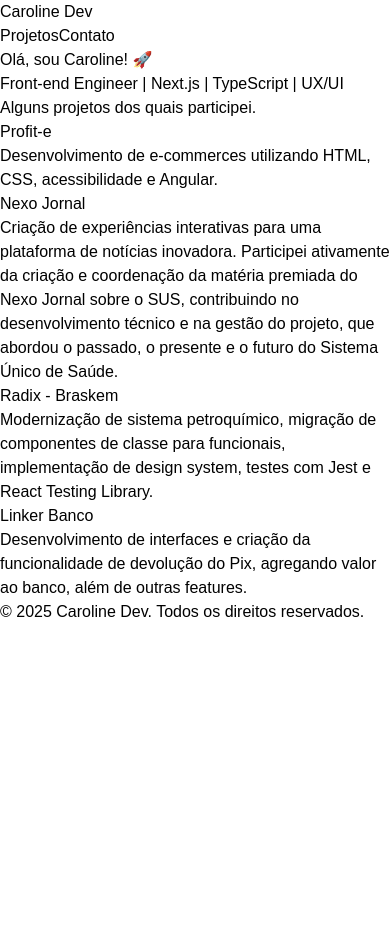
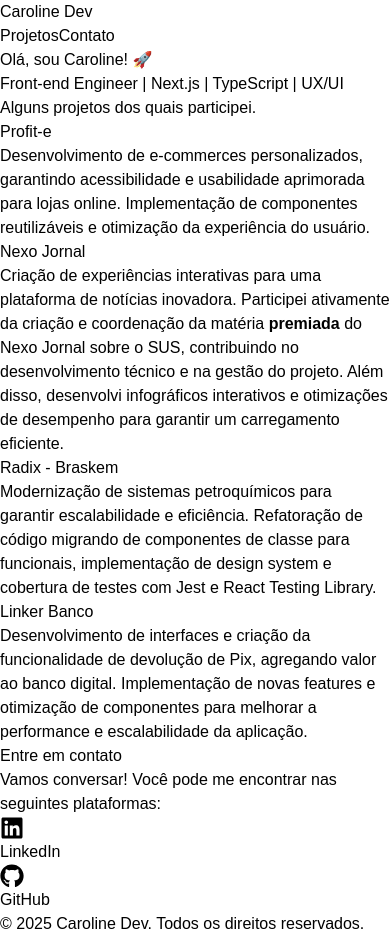
Before and after one commit to krollopes/myside-portfolio, a Next.js app: page / in a window 390 px wide. Before the commit the page ends 844 px from the top, so only its background shows below. Built offline with nearby package versions, Linux system fonts and the light colour scheme.

Commit message:
feat: adjustment finaly project

```diff
--- a/package.json
+++ b/package.json
@@ -12,7 +12,8 @@
     "framer-motion": "^12.4.3",
     "next": "15.1.7",
     "react": "^19.0.0",
-    "react-dom": "^19.0.0"
+    "react-dom": "^19.0.0",
+    "react-icons": "^5.4.0"
   },
   "devDependencies": {
     "@eslint/eslintrc": "^3",
--- /dev/null
+++ b/src/components/Contact.tsx
@@ -0,0 +1,33 @@
+import { FaGithub, FaLinkedin } from 'react-icons/fa';
+
+export default function Contact() {
+  return (
+    <section
+      id='contact'
+      className='mt-16 py-16 bg-gray-800 text-white text-center'
+    >
+      <h2 className='text-3xl font-bold'>Entre em contato</h2>
+      <p className='mt-4 text-lg'>
+        Vamos conversar! Você pode me encontrar nas seguintes plataformas:
+      </p>
+      <div className='flex justify-center gap-6 mt-6'>
+        <a
+          href='https://www.linkedin.com/in/caroline-lopes'
+          target='_blank'
+          rel='noopener noreferrer'
+          className='flex items-center gap-2 text-blue-400 hover:text-blue-600 transition text-lg'
+        >
+          <FaLinkedin size={24} /> LinkedIn
+        </a>
+        <a
+          href='https://github.com/seu-usuario'
+          target='_blank'
+          rel='noopener noreferrer'
+          className='flex items-center gap-2 text-gray-400 hover:text-gray-600 transition text-lg'
+        >
+          <FaGithub size={24} /> GitHub
+        </a>
+      </div>
+    </section>
+  );
+}
--- a/src/components/Header.tsx
+++ b/src/components/Header.tsx
@@ -2,7 +2,7 @@
 
 export default function Header() {
   return (
-    <header className='w-full py-4 bg-black text-white'>
+    <header className='w-full py-4 pl-4 pr-4 bg-black text-white'>
       <nav className='container mx-auto flex justify-between items-center'>
         <h1 className='text-xl font-bold'>Caroline Dev</h1>
         <div>
--- a/src/components/Hero.tsx
+++ b/src/components/Hero.tsx
@@ -4,22 +4,23 @@
 export default function Hero() {
   return (
     <section className='h-screen flex flex-col justify-center items-center text-center bg-gradient-to-r from-blue-500 to-purple-600 text-white'>
-      <motion.h1
-        className='text-5xl font-bold'
+      <motion.div
         initial={{ opacity: 0, y: -50 }}
         animate={{ opacity: 1, y: 0 }}
         transition={{ duration: 1 }}
       >
-        Olá, sou Caroline! 🚀
-      </motion.h1>
-      <motion.p
-        className='mt-4 text-xl'
+        <h1 className='text-5xl font-bold'>Olá, sou Caroline! 🚀</h1>
+      </motion.div>
+      <motion.div
+        className='mt-2 flex justify-center'
         initial={{ opacity: 0, y: 50 }}
         animate={{ opacity: 1, y: 0 }}
         transition={{ duration: 1, delay: 0.5 }}
       >
-        Front-end Engineer | Next.js | TypeScript | UX/UI
-      </motion.p>
+        <p className='text-xl flex items-center gap-2 pr-2 md:pr-4'>
+          Front-end Engineer | Next.js | TypeScript | UX/UI
+        </p>
+      </motion.div>
     </section>
   );
 }
--- a/src/components/Projects.tsx
+++ b/src/components/Projects.tsx
@@ -1,30 +1,45 @@
+import Contact from './Contact';
+
 const projects = [
   {
     name: 'Profit-e',
     description:
-      'Desenvolvimento de e-commerces utilizando HTML, CSS, acessibilidade e Angular.',
+      'Desenvolvimento de e-commerces personalizados, garantindo acessibilidade e usabilidade aprimorada para lojas online. Implementação de componentes reutilizáveis e otimização da experiência do usuário.',
   },
   {
     name: 'Nexo Jornal',
-    description:
-      'Criação de experiências interativas para uma plataforma de notícias inovadora. Participei ativamente da criação e coordenação da matéria premiada do Nexo Jornal sobre o SUS, contribuindo no desenvolvimento técnico e na gestão do projeto, que abordou o passado, o presente e o futuro do Sistema Único de Saúde.',
-    // https://ijf.org.br/o-que-e-de-onde-veio-e-para-onde-vai-o-sus/?utm_source=chatgpt.com
+    description: (
+      <>
+        Criação de experiências interativas para uma plataforma de notícias
+        inovadora. Participei ativamente da criação e coordenação da matéria{' '}
+        <a
+          href='https://ijf.org.br/o-que-e-de-onde-veio-e-para-onde-vai-o-sus/?utm_source=chatgpt.com'
+          target='_blank'
+          rel='noopener noreferrer'
+        >
+          <strong>premiada</strong>
+        </a>{' '}
+        do Nexo Jornal sobre o SUS, contribuindo no desenvolvimento técnico e na
+        gestão do projeto. Além disso, desenvolvi infográficos interativos e
+        otimizações de desempenho para garantir um carregamento eficiente.
+      </>
+    ),
   },
   {
     name: 'Radix - Braskem',
     description:
-      'Modernização de sistema petroquímico, migração de componentes de classe para funcionais, implementação de design system, testes com Jest e React Testing Library.',
+      'Modernização de sistemas petroquímicos para garantir escalabilidade e eficiência. Refatoração de código migrando de componentes de classe para funcionais, implementação de design system e cobertura de testes com Jest e React Testing Library.',
   },
   {
     name: 'Linker Banco',
     description:
-      'Desenvolvimento de interfaces e criação da funcionalidade de devolução do Pix, agregando valor ao banco, além de outras features.',
+      'Desenvolvimento de interfaces e criação da funcionalidade de devolução de Pix, agregando valor ao banco digital. Implementação de novas features e otimização de componentes para melhorar a performance e escalabilidade da aplicação.',
   },
 ];
 
 export default function Projects() {
   return (
-    <section id='projects' className='py-20 bg-gray-900 text-white'>
+    <section id='projects' className='py-20 pr-4 pl-4 bg-gray-900 text-white'>
       <h2 className='text-center text-4xl font-bold'>
         Alguns projetos dos quais participei.
       </h2>
@@ -32,13 +47,18 @@
         {projects.map((project, index) => (
           <div
             key={index}
-            className='bg-gray-800 p-6 rounded-lg shadow-md hover:scale-105 transition'
+            className={`bg-gray-800 p-6 rounded-lg shadow-md hover:scale-105 transition ${
+              index === projects.length - 1 && projects.length % 3 !== 0
+                ? 'md:col-span-1 md:col-start-2'
+                : ''
+            }`}
           >
             <h3 className='text-xl font-semibold'>{project.name}</h3>
             <p className='mt-2'>{project.description}</p>
           </div>
         ))}
       </div>
+      <Contact />
     </section>
   );
 }
--- a/src/styles/globals.css
+++ b/src/styles/globals.css
@@ -11,3 +11,8 @@
 * {
   box-sizing: border-box;
 }
+
+@media (max-width: 768px) {
+  body {
+  }
+}
```
Also changed, not shown: 1 other file (tests, documents, lock files or other folders).
